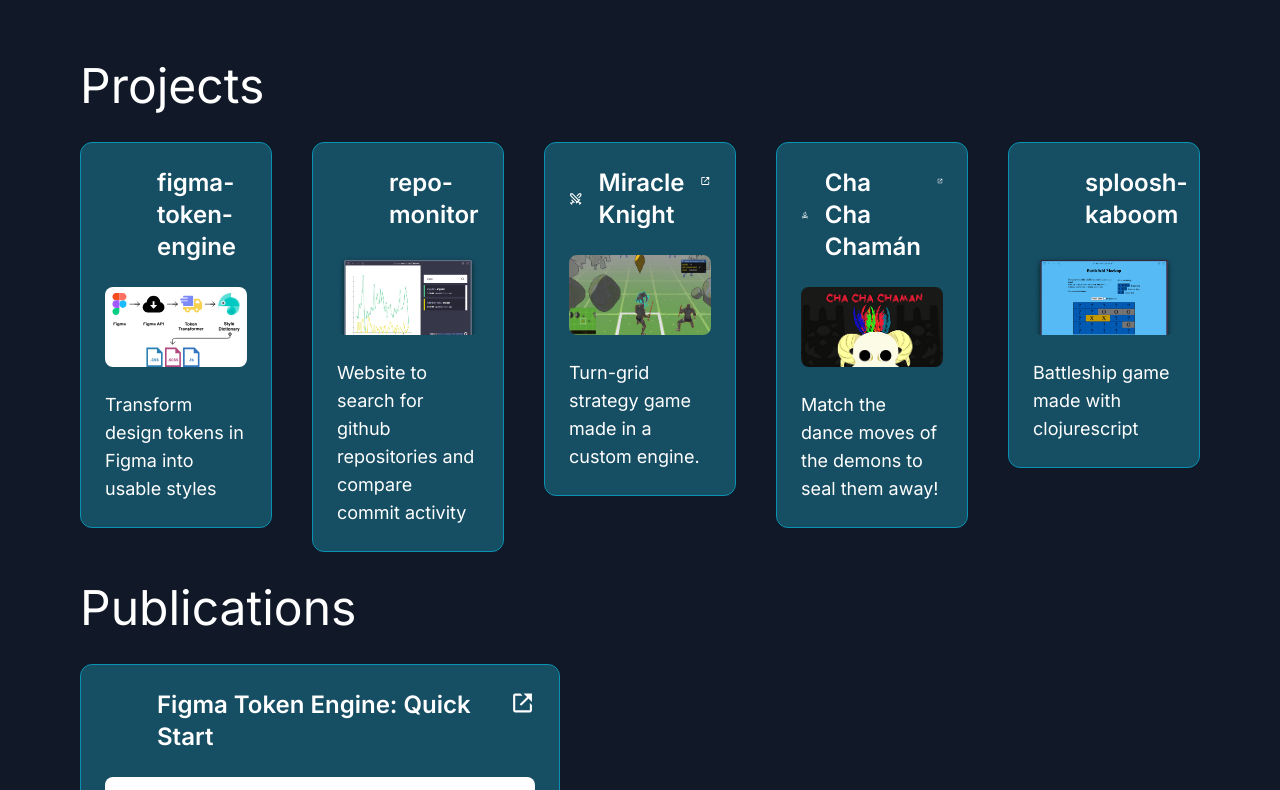
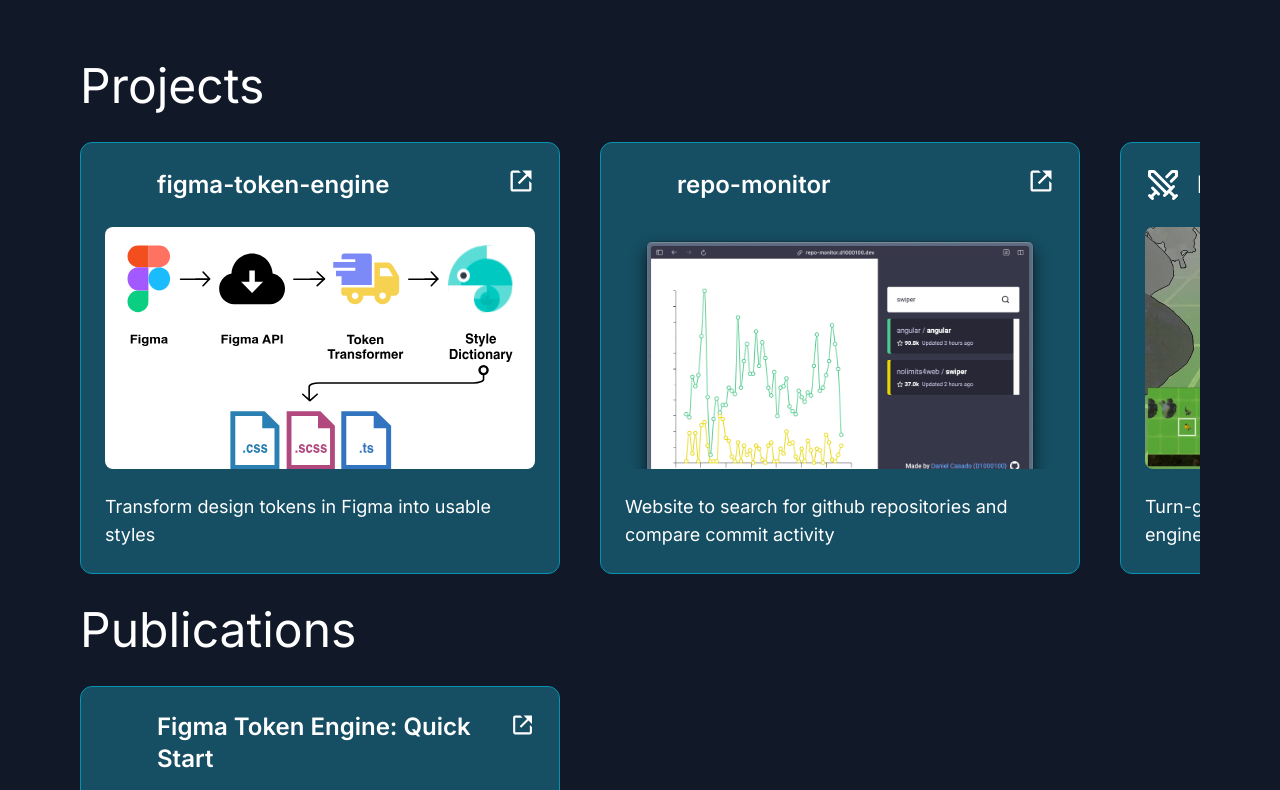
Before and after one commit to d01000100/webiste-nextjs, a Next.js app: page / in a window 1280 px wide. Shown: the part 570-1360 px from the top of the page. Built offline with nearby package versions, Linux system fonts and the light colour scheme; some icons are missing.

Commit message:
Removes unused libraries
- scss
- Swiper
- mini-css-extract-plugin

```diff
--- a/app/components/Timeline/TimelineEntry.module.scss
+++ /dev/null
@@ -1,3 +0,0 @@
-.timelineDot {
-  transform: translateX(-25%);
-}
--- a/app/components/Timeline/TimelineEntry.tsx
+++ b/app/components/Timeline/TimelineEntry.tsx
@@ -1,5 +1,4 @@
 import { HTMLAttributes } from "react";
-import css from "./TimelineEntry.module.scss";
 
 export interface TimelineEntryProps extends HTMLAttributes<HTMLDivElement> {
   title: string;
--- a/app/fragments/Projects/Projects.scss
+++ /dev/null
@@ -1,3 +0,0 @@
-.swiper-wrapper {
-  align-items: stretch;
-}
--- a/app/fragments/Projects/Projects.tsx
+++ b/app/fragments/Projects/Projects.tsx
@@ -1,11 +1,4 @@
 "use client";
-
-import "swiper/css";
-import "swiper/css/navigation";
-import "./Projects.scss";
-
-import { Swiper, SwiperSlide } from "swiper/react";
-import { FreeMode, Scrollbar, Navigation, Mousewheel } from "swiper/modules";
 
 import ProjectCard, {
   ProjectCardProps,
@@ -19,12 +12,13 @@
 const ProjectSection = ({ projects, title }: ProjectSectionProps) => {
   return (
     <>
-      <h2 className="text-3xl md:text-5xl">{title}</h2>
-      <div className="h-8" />
-      <div className="flex flex-row gap-10 overflow-x-auto">
-        {projects.map((project, idx) => (
-          <ProjectCard key={`${project.title}-${idx}`} {...project} />
-        ))}
+      <h2 className="mb-8 text-3xl md:text-5xl">{title}</h2>
+      <div className="w-full overflow-x-auto">
+        <div className="flex w-fit flex-row items-stretch gap-10">
+          {projects.map((project, idx) => (
+            <ProjectCard key={`${project.title}-${idx}`} {...project} />
+          ))}
+        </div>
       </div>
     </>
   );
--- a/app/layout.tsx
+++ b/app/layout.tsx
@@ -14,7 +14,6 @@
 export default function RootLayout({ children }) {
   return (
     <html lang="en">
-      <head></head>
       <body className={classnames(inter.className, "bg-gray-900 text-white")}>
         {children}
         <Analytics />
--- a/next.config.js
+++ b/next.config.js
@@ -1,11 +1,4 @@
-const MiniCssExtractPlugin = require("mini-css-extract-plugin");
-
 /** @type {import('next').NextConfig} */
-const nextConfig = {
-  webpack: (config) => {
-    config.plugins.push(new MiniCssExtractPlugin());
-    return config;
-  },
-};
+const nextConfig = {};
 
 module.exports = nextConfig;
--- a/package.json
+++ b/package.json
@@ -17,18 +17,15 @@
     "next": "15.2.4",
     "react": "18.2.0",
     "react-dom": "18.2.0",
-    "react-icons": "^4.12.0",
-    "swiper": "^11.2.8"
+    "react-icons": "^4.12.0"
   },
   "devDependencies": {
     "@types/node": "20.8.8",
     "@types/react": "18.2.31",
     "autoprefixer": "^10.4.21",
-    "mini-css-extract-plugin": "^2.9.2",
     "postcss": "^8.5.4",
     "prettier": "3.5.3",
     "prettier-plugin-tailwindcss": "^0.6.12",
-    "sass": "^1.89.2",
     "tailwindcss": "^3.4.17"
   }
 }
```
Also changed, not shown: 1 other file (tests, documents, lock files or other folders).
